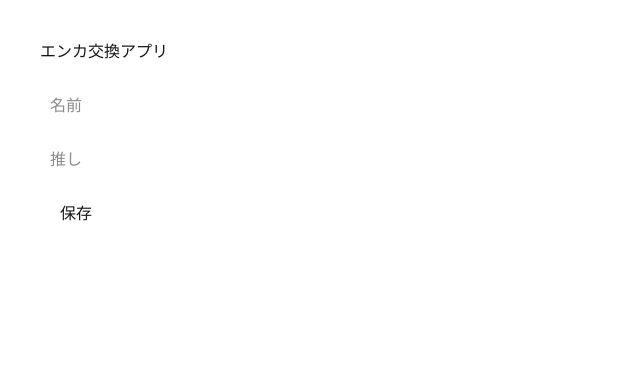
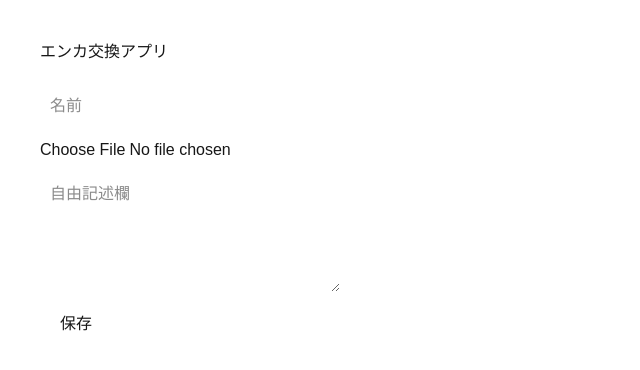
Before and after one commit to Shikua1422/enka-app, a Next.js app: page / in a window 1280 px wide. Shown: the top 370 px of the page, without its empty margins (0-640 px from the left). Built offline with nearby package versions, Linux system fonts and the light colour scheme.

Commit message:
add profile fetch

```diff
--- a/app/page.tsx
+++ b/app/page.tsx
@@ -7,7 +7,8 @@ import { QRCodeCanvas } from "qrcode.react";
 
 export default function Home() {
   const [name, setName] = useState("");
-  const [oshi, setOshi] = useState("");
+  const [bio, setBio] = useState("");
+  const [iconBase64, setIconBase64] = useState("");
   const [userId, setUserId] = useState("");
 
   const handleSave = async () => {
@@ -15,7 +16,8 @@ export default function Home() {
 
     await setDoc(doc(db, "users", id), {
       name: name,
-      oshi: oshi,
+      bio: bio,
+      iconBase64: iconBase64,
       createdAt: new Date(),
     });
 
@@ -26,7 +28,8 @@ export default function Home() {
       JSON.stringify({
         id,
         name,
-        oshi,
+        bio,
+        iconBase64,
       })
     );
   };
@@ -50,15 +53,51 @@ export default function Home() {
         />
 
         <input
-          type="text"
-          placeholder="推し"
-          value={oshi}
-          onChange={(e) => setOshi(e.target.value)}
+          type="file"
+          accept="image/*"
+          onChange={(e) => {
+            const file = e.target.files?.[0];
+
+            if (!file) return;
+
+            const reader = new FileReader();
+
+            reader.onloadend = () => {
+              setIconBase64(reader.result as string);
+            };
+
+            reader.readAsDataURL(file);
+          }}
+          style={{
+            display: "block",
+            marginBottom: "10px",
+          }}
+        />
+
+        {iconBase64 && (
+          <img
+            src={iconBase64}
+            alt="icon"
+            style={{
+              width: "100px",
+              height: "100px",
+              borderRadius: "50%",
+              objectFit: "cover",
+              marginBottom: "10px",
+            }}
+          />
+        )}
+
+        <textarea
+          placeholder="自由記述欄"
+          value={bio}
+          onChange={(e) => setBio(e.target.value)}
           style={{
             display: "block",
             marginBottom: "10px",
             padding: "10px",
             width: "300px",
+            height: "120px",
           }}
         />
 
--- a/app/scan/page.tsx
+++ b/app/scan/page.tsx
@@ -50,11 +50,44 @@ export default function ScanPage() {
       <p>{result}</p>
 
       {userData && (
-        <div style={{ marginTop: "30px" }}>
+        <div
+          style={{
+            marginTop: "30px",
+            border: "1px solid #ccc",
+            padding: "20px",
+            width: "320px",
+            borderRadius: "10px",
+          }}
+        >
           <h2>相手プロフィール</h2>
 
+          {userData.iconBase64 && (
+            <img
+              src={userData.iconBase64}
+              alt="icon"
+              style={{
+                width: "100px",
+                height: "100px",
+                borderRadius: "50%",
+                objectFit: "cover",
+                marginBottom: "10px",
+              }}
+            />
+          )}
+
           <p>名前: {userData.name}</p>
-          <p>推し: {userData.oshi}</p>
+
+          <p>プロフィール:</p>
+
+          <div
+            style={{
+              whiteSpace: "pre-wrap",
+              border: "1px solid #ccc",
+              padding: "10px",
+            }}
+          >
+            {userData.bio}
+          </div>
         </div>
       )}
     </main>
```
